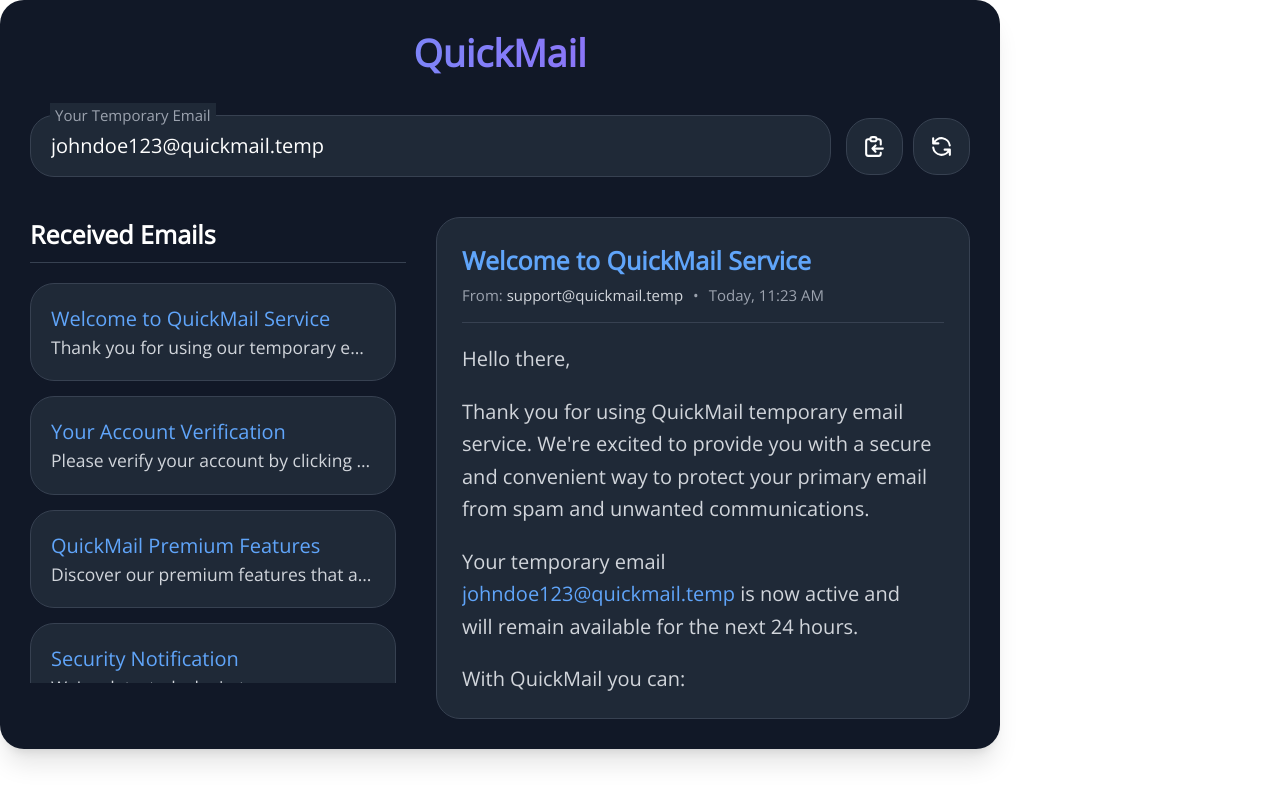
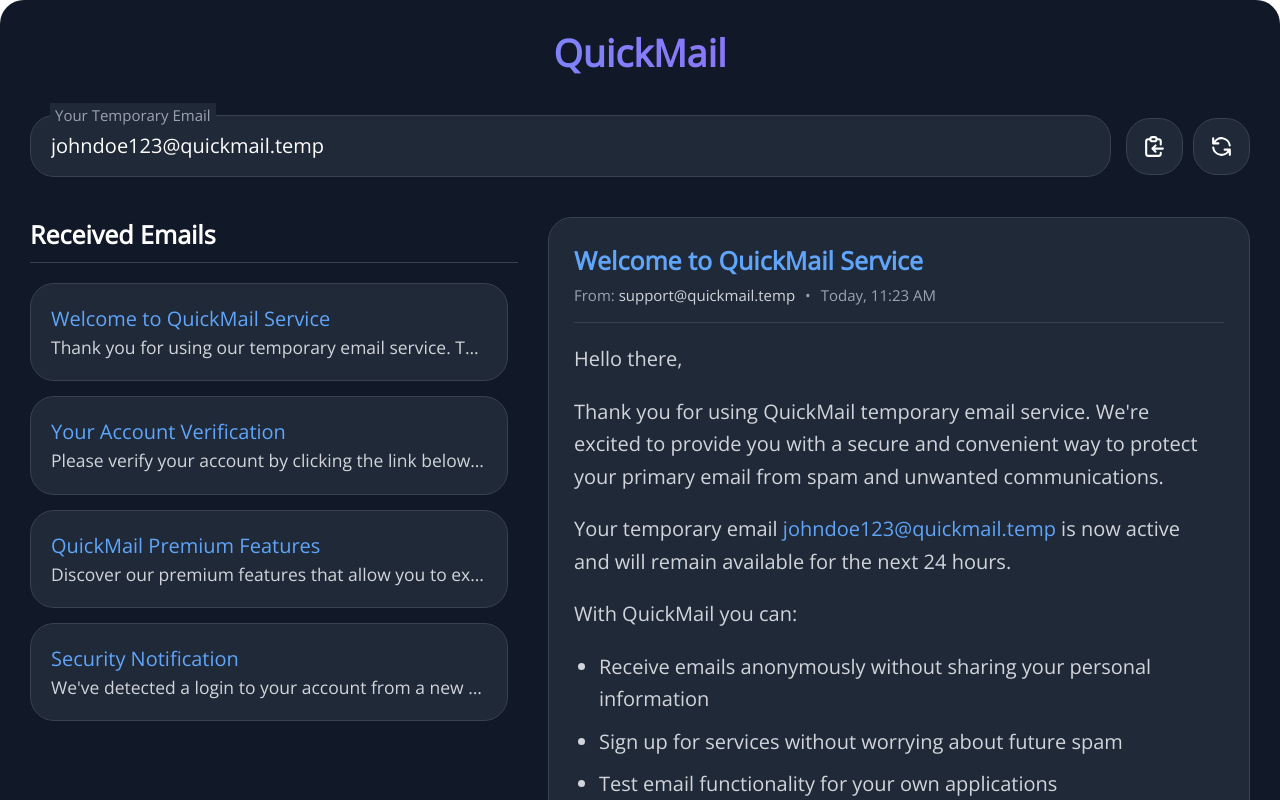
Before and after one commit to abhigyan3819/QuickMail, a React (Create React App) app in the folder quickmail/: page / in a window 1280 px wide. Shown: the top 800 px of the page. Built offline with nearby package versions, Linux system fonts and the light colour scheme.

Commit message:
Update App.css

```diff
--- a/quickmail/src/App.css
+++ b/quickmail/src/App.css
@@ -364,14 +364,14 @@ video {
 #webcrumbs .h-5 {
     height: 25px;
 }
-#webcrumbs .max-h-\[350px\] {
-    max-height: 350px;
+#webcrumbs .h-\[100vh\] {
+    height: 100vh;
 }
-#webcrumbs .max-h-\[400px\] {
-    max-height: 400px;
+#webcrumbs .h-\[calc\(100vh-230px\)\] {
+    height: calc(100vh - 230px);
 }
-#webcrumbs .min-h-\[600px\] {
-    min-height: 600px;
+#webcrumbs .h-\[calc\(100vh-280px\)\] {
+    height: calc(100vh - 280px);
 }
 #webcrumbs .w-2\/5 {
     width: 40%;
@@ -382,8 +382,8 @@ video {
 #webcrumbs .w-5 {
     width: 25px;
 }
-#webcrumbs .w-\[1000px\] {
-    width: 1000px;
+#webcrumbs .w-\[100vw\] {
+    width: 100vw;
 }
 #webcrumbs .w-full {
     width: 100%;
@@ -408,6 +408,9 @@ video {
 #webcrumbs .flex-row {
     flex-direction: row;
 }
+#webcrumbs .flex-col {
+    flex-direction: column;
+}
 #webcrumbs .items-center {
     align-items: center;
 }
@@ -429,6 +432,9 @@ video {
     --tw-space-y-reverse: 0;
     margin-bottom: calc(15px * var(--tw-space-y-reverse));
     margin-top: calc(15px * (1 - var(--tw-space-y-reverse)));
+}
+#webcrumbs .overflow-hidden {
+    overflow: hidden;
 }
 #webcrumbs .overflow-y-auto {
     overflow-y: auto;
@@ -559,11 +565,6 @@ video {
     --tw-text-opacity: 1;
     color: rgb(255 255 255 / var(--tw-text-opacity));
 }
-#webcrumbs .shadow-xl {
-    --tw-shadow: 0 20px 25px -5px rgba(0, 0, 0, 0.1), 0 8px 10px -6px rgba(0, 0, 0, 0.1);
-    --tw-shadow-colored: 0 20px 25px -5px var(--tw-shadow-color), 0 8px 10px -6px var(--tw-shadow-color);
-    box-shadow: var(--tw-ring-offset-shadow, 0 0 #0000), var(--tw-ring-shadow, 0 0 #0000), var(--tw-shadow);
-}
 #webcrumbs .outline-none {
     outline: 2px solid transparent;
     outline-offset: 2px;
```
